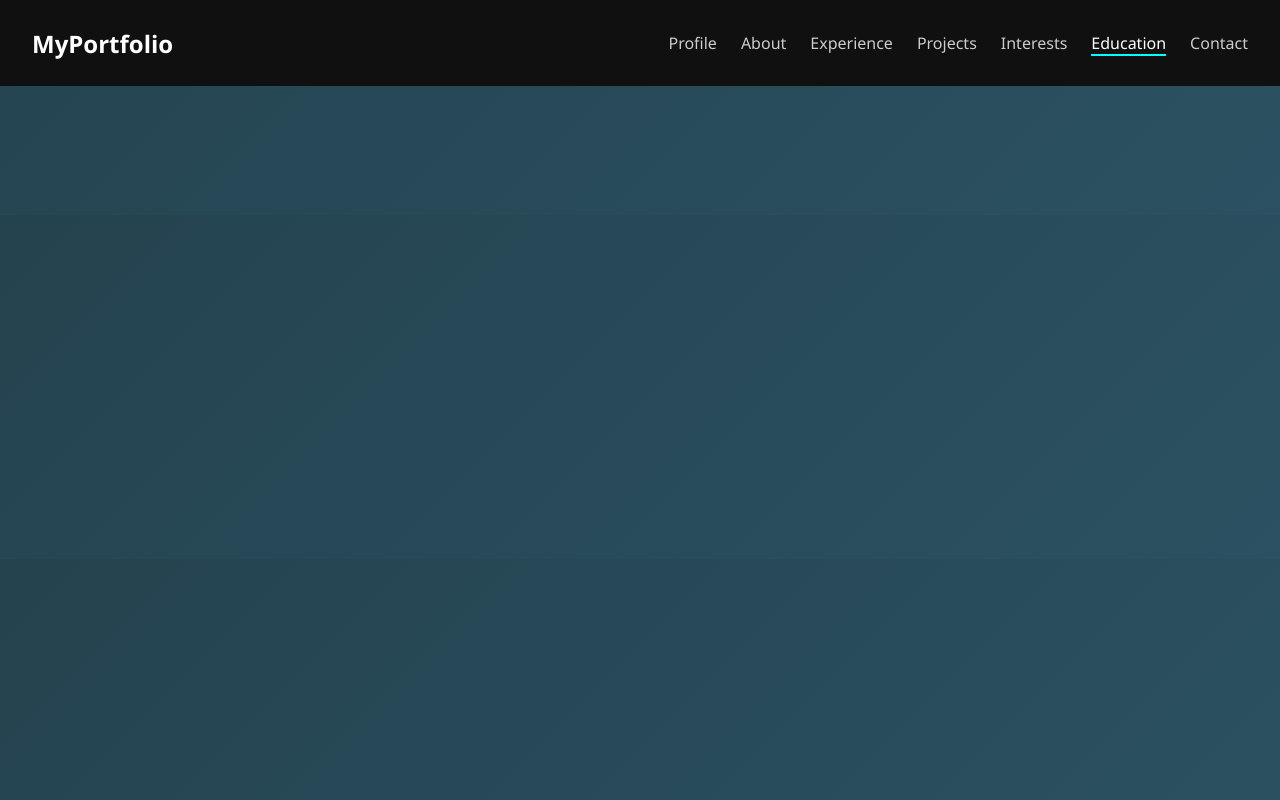
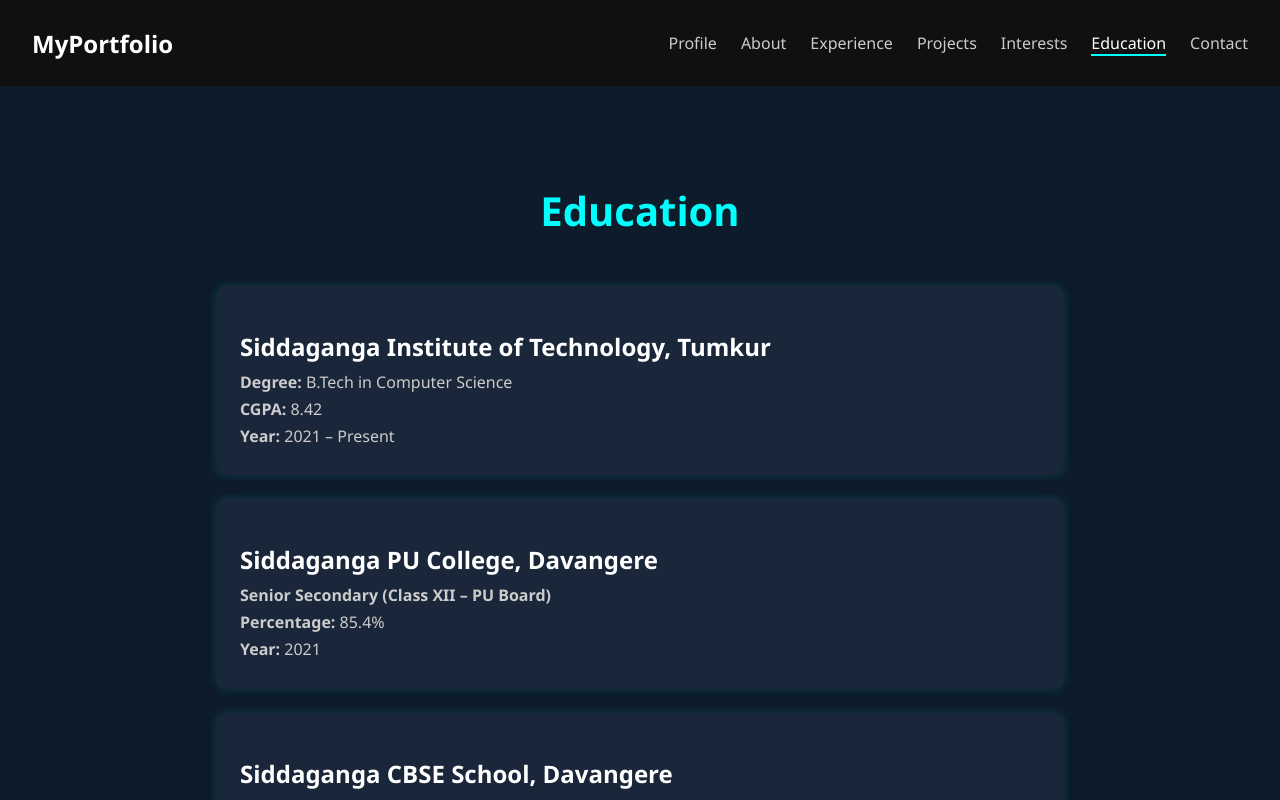
Before and after one commit to Vijaymj09/my-portfolio, a React (Vite) app: page /education in a window 1280 px wide. Shown: the top 800 px of the page. Built offline with nearby package versions, Linux system fonts and the light colour scheme.

Commit message:
Add Education page and integrate into App; update Contact email and Footer component

```diff
--- a/src/App.tsx
+++ b/src/App.tsx
@@ -5,6 +5,8 @@ import About from "./pages/About";
 
 import Navbar from "./components/Navbar"; // assuming your Navbar is here
 import Contact from "./pages/Contact";
+import Footer from "./components/Footer";
+import Education from "./pages/Education";
 
 function App() {
   return (
@@ -13,9 +15,11 @@ function App() {
       <Routes>
         <Route path="/" element={<Profile />} />
         <Route path="/about" element={<About />} />
+        <Route path="/education" element={<Education />} />
 
         <Route path="/contact" element={<Contact />} />
       </Routes>
+      <Footer />
     </>
   );
 }
--- a/src/components/Footer.tsx
+++ b/src/components/Footer.tsx
@@ -4,11 +4,6 @@ const Footer: React.FC = () => {
   return (
     <footer className="footer">
       <p>© {new Date().getFullYear()} Vijay. All rights reserved.</p>
-      <div className="footer__socials">
-        <a href="https://github.com/Vijaymj09" target="_blank" rel="noopener noreferrer">GitHub</a>
-        <a href="https://www.linkedin.com/in/vijay-m-j-097088249" target="_blank" rel="noopener noreferrer">LinkedIn</a>
-        <a href="mailto:karthimj09@gmail.com">Email</a>
-      </div>
     </footer>
   );
 };
--- a/src/pages/Contact.tsx
+++ b/src/pages/Contact.tsx
@@ -11,7 +11,7 @@ const Contact = () => {
 
       <div className="contact-details">
         <p><strong>Name:</strong> Vijay M J</p>
-        <p><strong>Email:</strong> <a href="mailto:vijaymj09@gmail.com">vijaymj09@gmail.com</a></p>
+        <p><strong>Email:</strong> <a href="mailto:karthimj09@gmail.com">karthimj09@gmail.com</a></p>
         <p><strong>Phone:</strong> +91 6363112431</p>
         <p><strong>Location:</strong> Tumkur, Karnataka, India</p>
         <p><strong>LinkedIn:</strong> <a href="https://www.linkedin.com/in/vijaymj09" target="_blank" rel="noopener noreferrer">linkedin.com/in/vijaymj09</a></p>
--- a/src/pages/Education.tsx
+++ b/src/pages/Education.tsx
@@ -0,0 +1,32 @@
+import '../styles/Education.css'; // Import the CSS file for styling
+
+const Education = () => {
+  return (
+    <section className="education-section">
+      <h1 className="education-title">Education</h1>
+
+      <div className="education-item">
+        <h2>Siddaganga Institute of Technology, Tumkur</h2>
+        <p><strong>Degree:</strong> B.Tech in Computer Science</p>
+        <p><strong>CGPA:</strong> 8.42</p>
+        <p><strong>Year:</strong> 2021 – Present</p>
+      </div>
+
+      <div className="education-item">
+        <h2>Siddaganga PU College, Davangere</h2>
+        <p><strong>Senior Secondary (Class XII – PU Board)</strong></p>
+        <p><strong>Percentage:</strong> 85.4%</p>
+        <p><strong>Year:</strong> 2021</p>
+      </div>
+
+      <div className="education-item">
+        <h2>Siddaganga CBSE School, Davangere</h2>
+        <p><strong>Secondary (Class X – CBSE)</strong></p>
+        <p><strong>Percentage:</strong> 79%</p>
+        <p><strong>Year:</strong> 2019</p>
+      </div>
+    </section>
+  );
+};
+
+export default Education;
--- /dev/null
+++ b/src/styles/Education.css
@@ -0,0 +1,32 @@
+.education-section {
+  min-height: 100vh;
+  padding: 4rem 2rem;
+  background-color: #0d1b2a;
+  color: #ffffff;
+}
+
+.education-title {
+  text-align: center;
+  font-size: 2.5rem;
+  color: #00ffff;
+  margin-bottom: 3rem;
+}
+
+.education-item {
+  background-color: #1a2639;
+  margin: 1.5rem auto;
+  padding: 1.5rem;
+  border-radius: 10px;
+  max-width: 800px;
+  box-shadow: 0 0 10px rgba(0, 255, 255, 0.15);
+}
+
+.education-item h2 {
+  margin-bottom: 0.5rem;
+  color: #ffffff;
+}
+
+.education-item p {
+  margin: 0.3rem 0;
+  color: #ccc;
+}
```
